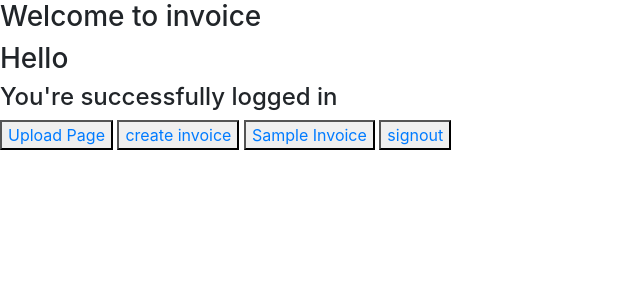
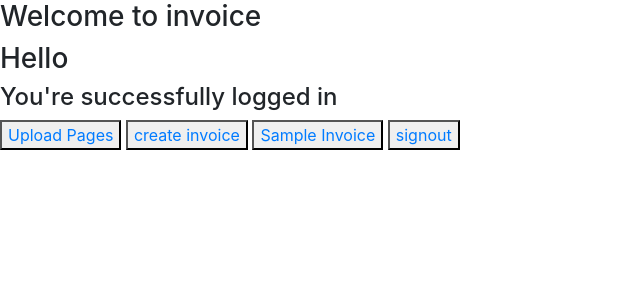
Before and after one commit to Vitthalgeetey/internship, a Django app: page / in a window 1280 px wide. Shown: the part 56-356 px from the top of the page, without its empty margins (0-640 px from the left). Run offline with Django 3.2, Linux system fonts and the light colour scheme; the visitor is signed in with stand-in values (Sample User, id 1).

Commit message:
commit 2

```diff
--- a/templates/auther/index.html
+++ b/templates/auther/index.html
@@ -99,7 +99,7 @@
       {% if user.is_authenticated %}
       <h3> Hello {{ fname }} </h3>
       <h4> You're successfully logged in</h4>
-      <button type="submit"><a href="/upload">Upload Page</a></button>
+      <button type="submit"><a href="/upload">Upload Pages</a></button>
       <button type="submit"><a href="/invoice">create invoice</a></button>
 
       <button type="submit"><a href="/sample">Sample Invoice</a></button>
```
